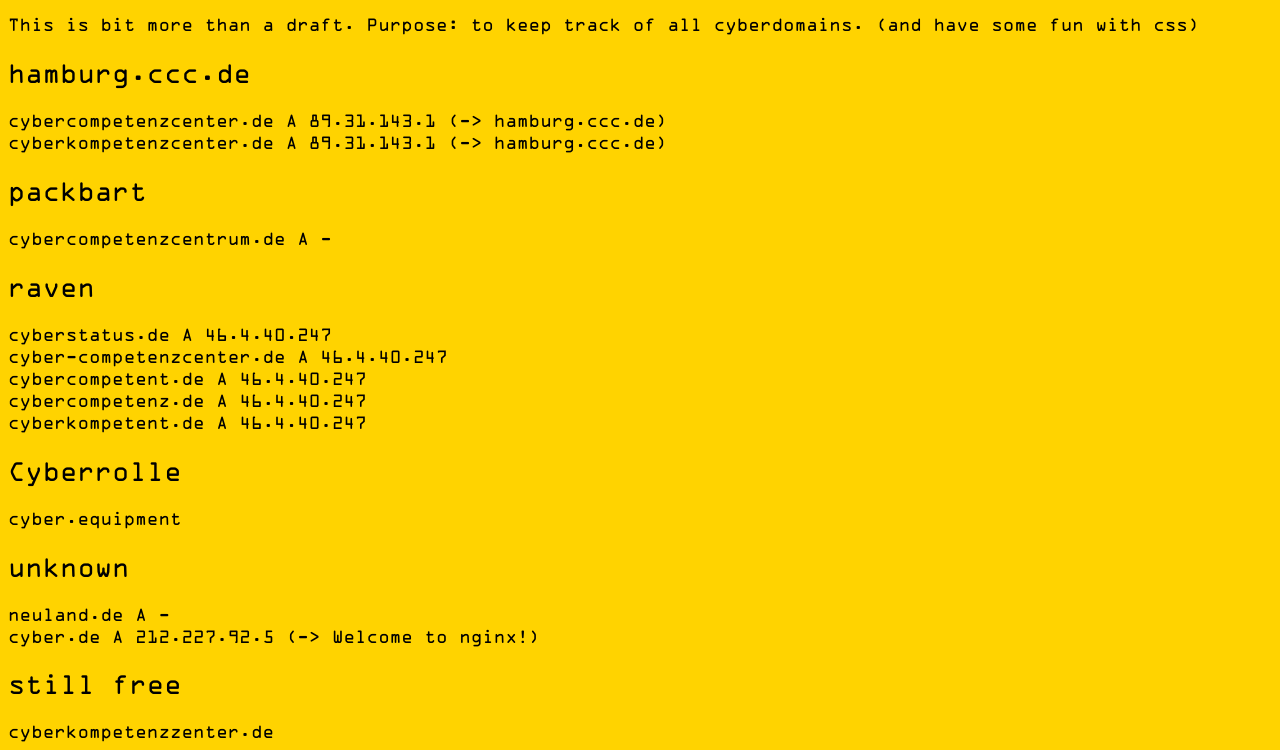
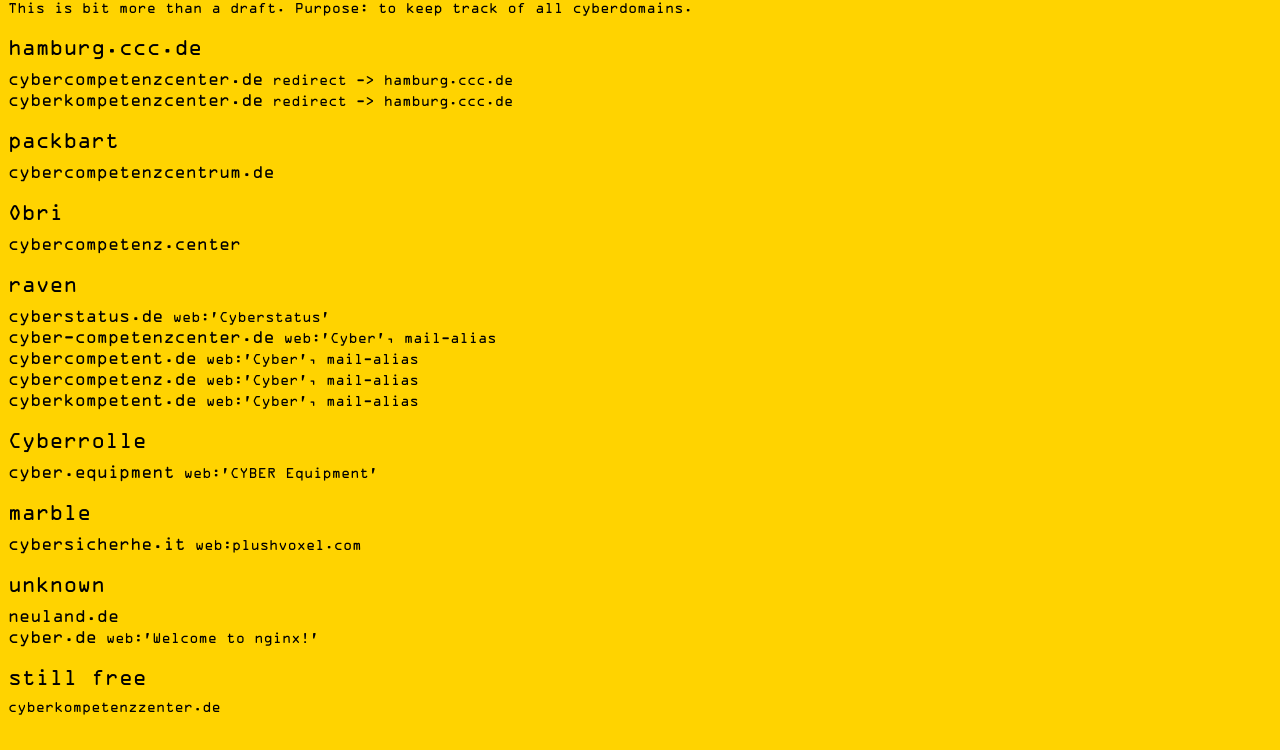
Before and after one commit to ampersize/cyberstatus, a plain HTML site: page htdocs/index.html in a window 1280 px wide. Shown: the part 61-811 px from the top of the page. Drawn offline with Linux system fonts and the light colour scheme.

Commit message:
updated style

```diff
--- a/htdocs/index.html
+++ b/htdocs/index.html
@@ -15,30 +15,37 @@
 <body>
 <h1>Cyber Status</h1>
 
-This is bit more than a draft. Purpose: to keep track of all cyberdomains. (and have some fun with css)
+This is bit more than a draft. Purpose: to keep track of all cyberdomains.
 
 <!-- <a target="_blank" rel="external" href="http://"> </a> -->
 
 <h2> hamburg.ccc.de </h2>
 
-<a target="_blank" rel="external" href="http://cybercompetenzcenter.de">cybercompetenzcenter.de</a> A  89.31.143.1  (-> hamburg.ccc.de) <br>
-<a target="_blank" rel="external" href="http://cyberkompetenzcenter.de">cyberkompetenzcenter.de</a> A  89.31.143.1  (-> hamburg.ccc.de) <br>
+<a target="_blank" rel="external" href="http://cybercompetenzcenter.de">cybercompetenzcenter.de</a> redirect -> hamburg.ccc.de<br>
+<a target="_blank" rel="external" href="http://cyberkompetenzcenter.de">cyberkompetenzcenter.de</a> redirect -> hamburg.ccc.de<br>
 
 <h2>packbart</h2>
-<a target="_blank" rel="external" href="http://cybercompetenzcentrum.de">cybercompetenzcentrum.de</a> A  - <br>
+<a target="_blank" rel="external" href="http://cybercompetenzcentrum.de">cybercompetenzcentrum.de</a> <br>
+
+<h2>Obri</h2>
+<a target="_blank" rel="external" href="http://cybercompetenz.center">cybercompetenz.center</a> <br>
 
 <h2>raven</h2>
-<a target="_blank" rel="external" href="https://cyberstatus.de">cyberstatus.de</a> A  46.4.40.247 <br>
-<a target="_blank" rel="external" href="https://cyber-competenzcenter.de">cyber-competenzcenter.de</a> A  46.4.40.247 <br>
-<a target="_blank" rel="external" href="https://cybercompetent.de">cybercompetent.de</a> A  46.4.40.247 <br>
-<a target="_blank" rel="external" href="https://cybercompetenz.de">cybercompetenz.de</a> A  46.4.40.247 <br>
-<a target="_blank" rel="external" href="https://cyberkompetent.de">cyberkompetent.de</a>  A  46.4.40.247 <br>
+<a target="_blank" rel="external" href="https://cyberstatus.de">cyberstatus.de</a> web:'Cyberstatus' <br>
+<a target="_blank" rel="external" href="https://cyber-competenzcenter.de">cyber-competenzcenter.de</a> web:'Cyber', mail-alias  <br>
+<a target="_blank" rel="external" href="https://cybercompetent.de">cybercompetent.de</a> web:'Cyber', mail-alias <br>
+<a target="_blank" rel="external" href="https://cybercompetenz.de">cybercompetenz.de</a> web:'Cyber', mail-alias <br>
+<a target="_blank" rel="external" href="https://cyberkompetent.de">cyberkompetent.de</a>  web:'Cyber', mail-alias <br>
+
 <h2>Cyberrolle</h2>
-<a target="_blank" rel="external" href="https://cyber.equipment">cyber.equipment</a>
+<a target="_blank" rel="external" href="https://cyber.equipment">cyber.equipment</a> web:'CYBER Equipment'
+
+<h2>marble</h2>
+<a target="_blank" rel="external" href="http://cybersicherhe.it">cybersicherhe.it</a> web:plushvoxel.com
 
 <h2>unknown</h2>
-<a target="_blank" rel="external" href="http://neuland.de">neuland.de</a> A  - <br>
-<a target="_blank" rel="external" href="http://cyber.de">cyber.de</a>  A  212.227.92.5  (-> Welcome to nginx!) <br>
+<a target="_blank" rel="external" href="http://neuland.de">neuland.de</a> <br>
+<a target="_blank" rel="external" href="http://cyber.de">cyber.de</a>  web:'Welcome to nginx!' <br>
 
 <h2>still free</h2>
 cyberkompetenzzenter.de
--- a/htdocs/style.css
+++ b/htdocs/style.css
@@ -1,15 +1,20 @@
 body {
     	font-family: 'Cyber';
     	background: #FFD300;
+    	font-size: .8em
 }
 a {
 	    font-family: 'Cyber';
 	    font-style: normal;
 	    color: black;
 	    text-decoration: none;
+	    font-size: 1.2em
 }
 a:hover {
 	    font-style: normal;
 	    color: black;
 	    text-decoration: underline;
 }
+h2 {
+		margin-bottom: 8px;
+}
```
